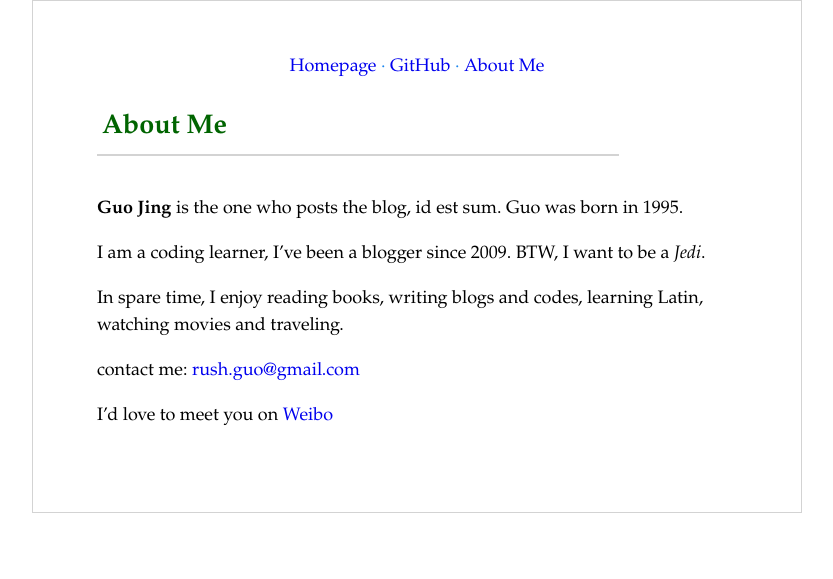
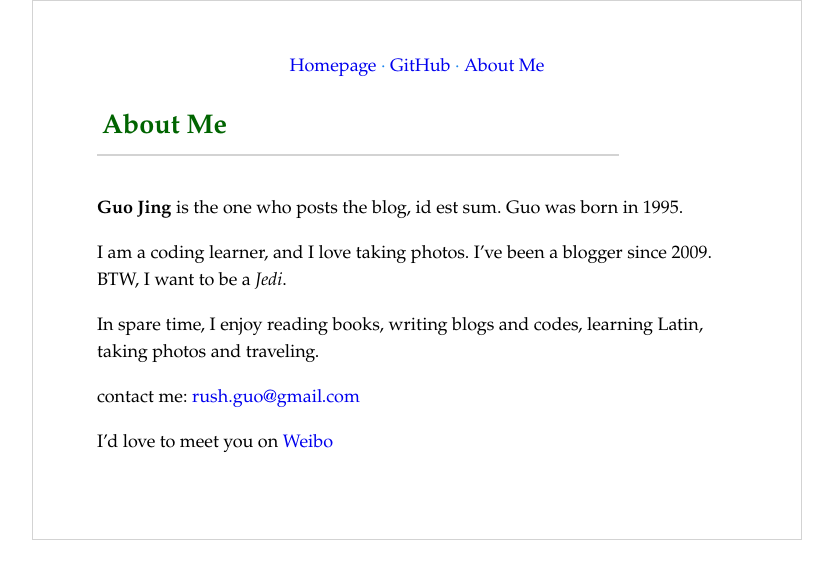
Before and after one commit to guojing0/guojing0.github.io, a Jekyll site: the page built from about-me.md, in a window 1280 px wide. Shown: the top 579 px of the page, without its empty margins (223-1056 px from the left). Built offline with Jekyll 4.4.1, drawn with Linux system fonts in a browser that asks for light colours.

Commit message:
about me changed.

```diff
--- a/about-me.md
+++ b/about-me.md
@@ -5,9 +5,9 @@ title: About Me
 
 **Guo Jing** is the one who posts the blog, id est sum. Guo was born in 1995.
 
-I am a coding learner, I've been a blogger since 2009. BTW, I want to be a *Jedi*.
+I am a coding learner, and I love taking photos. I've been a blogger since 2009. BTW, I want to be a *Jedi*.
 
-In spare time, I enjoy reading books, writing blogs and codes, learning Latin, watching movies and traveling.
+In spare time, I enjoy reading books, writing blogs and codes, learning Latin, taking photos and traveling.
 
 contact me: <rush.guo@gmail.com>
 
```
